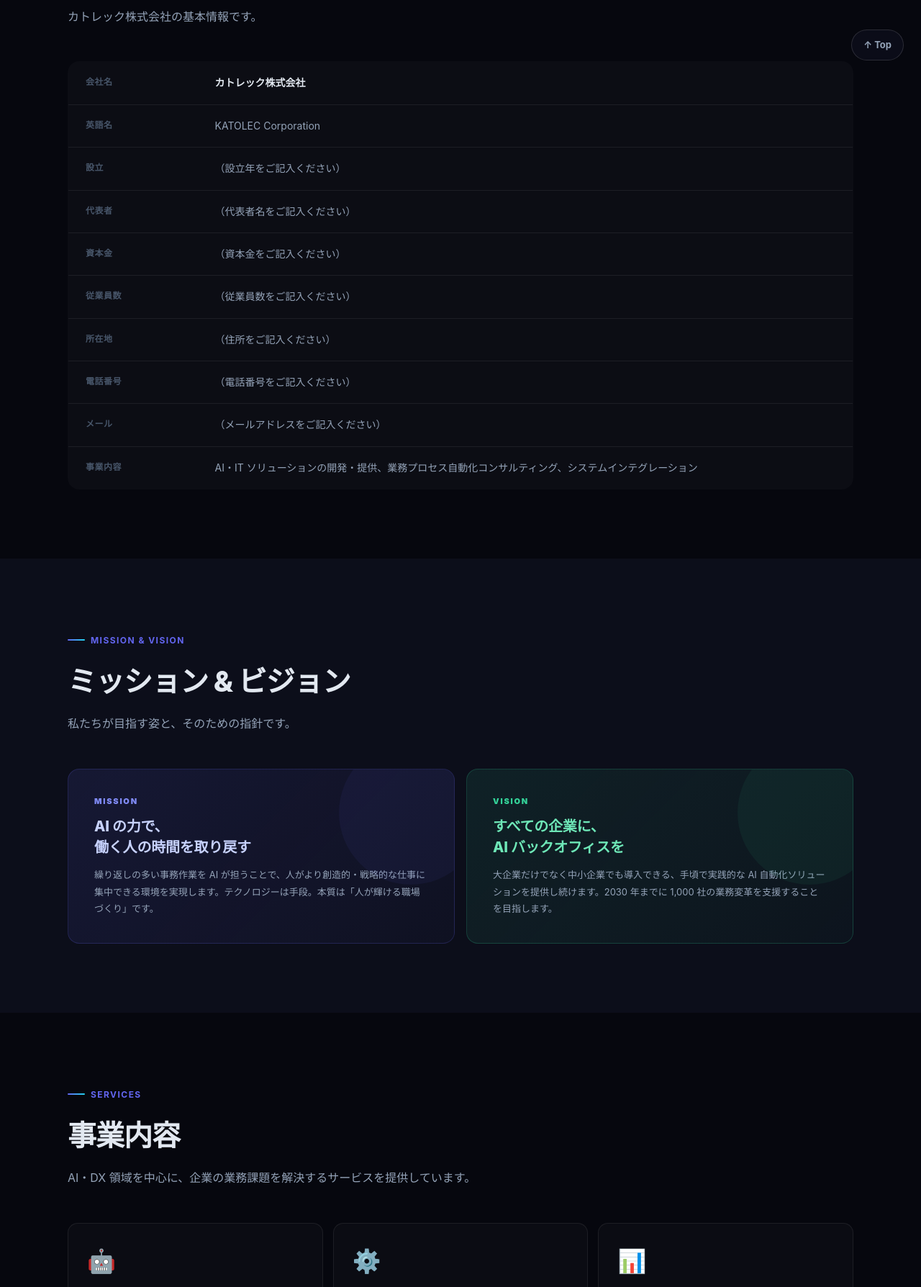
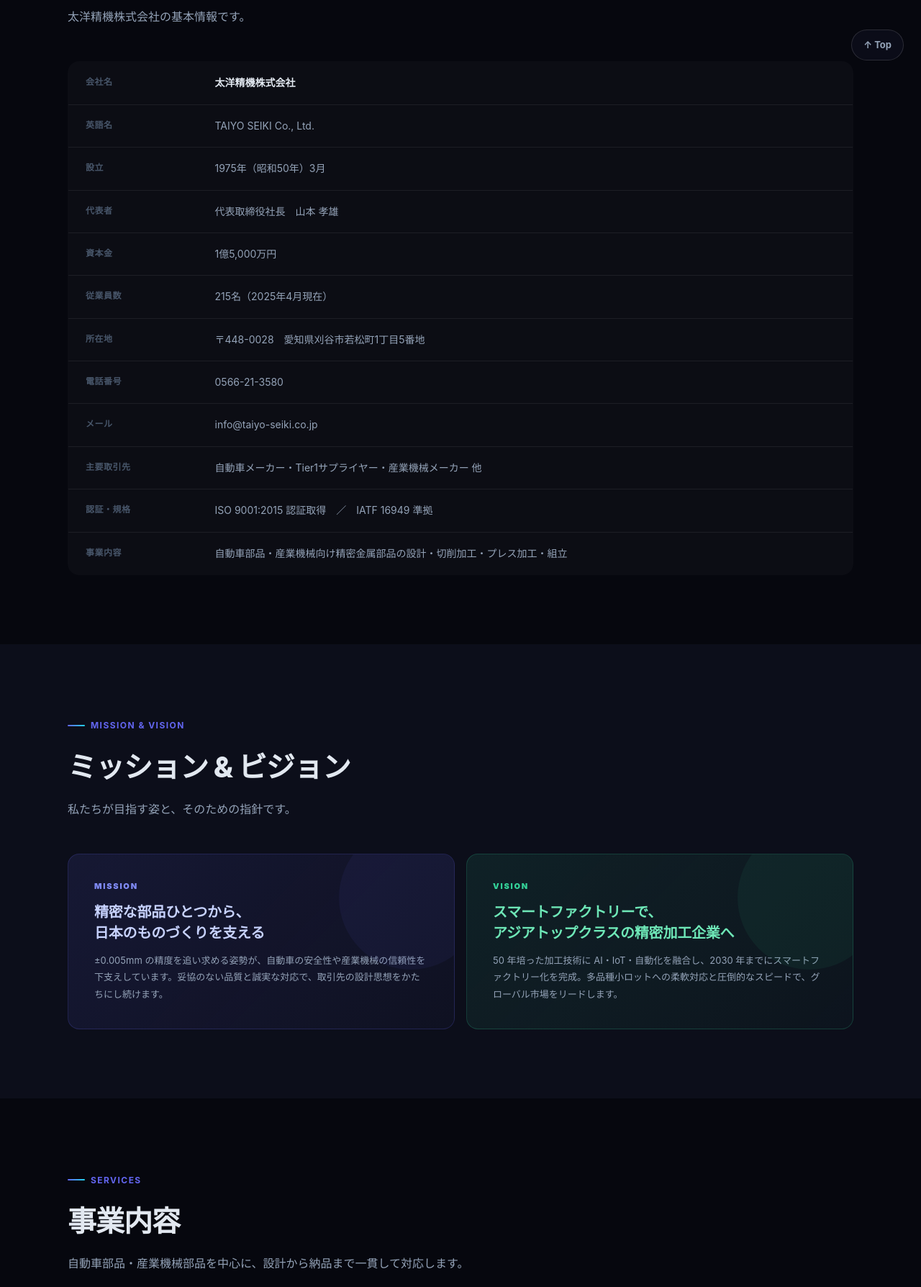
Before and after one commit to ke-kasamatsu/business-file-agent3, a plain HTML site: page company.html in a window 1280 px wide. Shown: the part 692-2480 px from the top of the page at 72% size. Drawn offline with Linux system fonts and the light colour scheme.

Commit message:
update company.html: add fictional manufacturing company info (TAIYO SEIKI)

```diff
--- a/company.html
+++ b/company.html
@@ -174,8 +174,8 @@
   <div class="ph-grid"></div>
   <div class="wrap ph-in">
     <div class="ph-tag">Company Information</div>
-    <h1 class="ph-title"><span class="g-text">カトレック株式会社</span><br>について</h1>
-    <p class="ph-sub">AI・IT ソリューションで企業の業務変革を支援します。<br>業務効率化から戦略 DX まで、ワンストップで対応。</p>
+    <h1 class="ph-title"><span class="g-text">太洋精機株式会社</span><br>について</h1>
+    <p class="ph-sub">自動車・産業機械向け精密金属部品の設計・製造。<br>創業 50 年の技術と、最新 DX で次世代のものづくりを実現します。</p>
   </div>
 </section>
 
@@ -184,18 +184,20 @@
   <div class="wrap">
     <div class="eyebrow">Company Profile</div>
     <h2 class="sec-title">会社概要</h2>
-    <p class="sec-lead">カトレック株式会社の基本情報です。</p>
+    <p class="sec-lead">太洋精機株式会社の基本情報です。</p>
     <table class="profile-tbl">
-      <tr><th>会社名</th><td><strong>カトレック株式会社</strong></td></tr>
-      <tr><th>英語名</th><td>KATOLEC Corporation</td></tr>
-      <tr><th>設立</th><td>（設立年をご記入ください）</td></tr>
-      <tr><th>代表者</th><td>（代表者名をご記入ください）</td></tr>
-      <tr><th>資本金</th><td>（資本金をご記入ください）</td></tr>
-      <tr><th>従業員数</th><td>（従業員数をご記入ください）</td></tr>
-      <tr><th>所在地</th><td>（住所をご記入ください）</td></tr>
-      <tr><th>電話番号</th><td>（電話番号をご記入ください）</td></tr>
-      <tr><th>メール</th><td>（メールアドレスをご記入ください）</td></tr>
-      <tr><th>事業内容</th><td>AI・IT ソリューションの開発・提供、業務プロセス自動化コンサルティング、システムインテグレーション</td></tr>
+      <tr><th>会社名</th><td><strong>太洋精機株式会社</strong></td></tr>
+      <tr><th>英語名</th><td>TAIYO SEIKI Co., Ltd.</td></tr>
+      <tr><th>設立</th><td>1975年（昭和50年）3月</td></tr>
+      <tr><th>代表者</th><td>代表取締役社長　山本 孝雄</td></tr>
+      <tr><th>資本金</th><td>1億5,000万円</td></tr>
+      <tr><th>従業員数</th><td>215名（2025年4月現在）</td></tr>
+      <tr><th>所在地</th><td>〒448-0028　愛知県刈谷市若松町1丁目5番地</td></tr>
+      <tr><th>電話番号</th><td>0566-21-3580</td></tr>
+      <tr><th>メール</th><td>info@taiyo-seiki.co.jp</td></tr>
+      <tr><th>主要取引先</th><td>自動車メーカー・Tier1サプライヤー・産業機械メーカー 他</td></tr>
+      <tr><th>認証・規格</th><td>ISO 9001:2015 認証取得　／　IATF 16949 準拠</td></tr>
+      <tr><th>事業内容</th><td>自動車部品・産業機械向け精密金属部品の設計・切削加工・プレス加工・組立</td></tr>
     </table>
   </div>
 </section>
@@ -209,13 +211,13 @@
     <div class="mv-grid">
       <div class="mv-card mv-m">
         <div class="mv-label">Mission</div>
-        <h3>AI の力で、<br>働く人の時間を取り戻す</h3>
-        <p>繰り返しの多い事務作業を AI が担うことで、人がより創造的・戦略的な仕事に集中できる環境を実現します。テクノロジーは手段。本質は「人が輝ける職場づくり」です。</p>
+        <h3>精密な部品ひとつから、<br>日本のものづくりを支える</h3>
+        <p>±0.005mm の精度を追い求める姿勢が、自動車の安全性や産業機械の信頼性を下支えしています。妥協のない品質と誠実な対応で、取引先の設計思想をかたちにし続けます。</p>
       </div>
       <div class="mv-card mv-v">
         <div class="mv-label">Vision</div>
-        <h3>すべての企業に、<br>AI バックオフィスを</h3>
-        <p>大企業だけでなく中小企業でも導入できる、手頃で実践的な AI 自動化ソリューションを提供し続けます。2030 年までに 1,000 社の業務変革を支援することを目指します。</p>
+        <h3>スマートファクトリーで、<br>アジアトップクラスの精密加工企業へ</h3>
+        <p>50 年培った加工技術に AI・IoT・自動化を融合し、2030 年までにスマートファクトリー化を完成。多品種小ロットへの柔軟対応と圧倒的なスピードで、グローバル市場をリードします。</p>
       </div>
     </div>
   </div>
@@ -226,14 +228,14 @@
   <div class="wrap">
     <div class="eyebrow">Services</div>
     <h2 class="sec-title">事業内容</h2>
-    <p class="sec-lead">AI・DX 領域を中心に、企業の業務課題を解決するサービスを提供しています。</p>
+    <p class="sec-lead">自動車部品・産業機械部品を中心に、設計から納品まで一貫して対応します。</p>
     <div class="svc-grid">
-      <div class="svc-card"><span class="svc-icon">🤖</span><h3>AI エージェント開発</h3><p>業務フローに組み込める AI エージェントをオーダーメイドで開発。書類処理・データ入力・レポート生成など、繰り返し業務の自動化を実現します。</p></div>
-      <div class="svc-card"><span class="svc-icon">⚙️</span><h3>業務プロセス自動化（RPA・AI）</h3><p>RPA と AI を組み合わせたハイブリッドな自動化ソリューション。既存システムを活かしながら、段階的に業務の自動化範囲を拡大します。</p></div>
-      <div class="svc-card"><span class="svc-icon">📊</span><h3>データ活用コンサルティング</h3><p>散在するデータを統合・分析し、経営判断に使えるダッシュボードと KPI 管理の仕組みを構築。データドリブンな意思決定を支援します。</p></div>
-      <div class="svc-card"><span class="svc-icon">🔗</span><h3>システムインテグレーション</h3><p>基幹システム・SaaS・AI ツールを連携させ、情報の断絶を解消。API 設計からミドルウェア開発まで、シームレスな連携を実現します。</p></div>
-      <div class="svc-card"><span class="svc-icon">🎓</span><h3>AI 活用研修・ワークショップ</h3><p>Claude・GPT などの生成 AI を業務で活用するためのハンズオン研修。現場担当者から経営層まで、レベルに合ったプログラムをご用意しています。</p></div>
-      <div class="svc-card"><span class="svc-icon">🛡️</span><h3>AI 導入支援・伴走サポート</h3><p>AI ツールの選定・導入・定着まで一貫してサポート。導入後も継続的な改善提案と運用支援で、投資対効果を最大化します。</p></div>
+      <div class="svc-card"><span class="svc-icon">🔩</span><h3>精密切削加工</h3><p>NC 旋盤・マシニングセンタによる精密切削加工。公差 ±0.005mm の高精度加工に対応し、エンジン部品・ミッション部品など難加工材料も得意とします。</p></div>
+      <div class="svc-card"><span class="svc-icon">🏗️</span><h3>板金・プレス加工</h3><p>薄板から厚板まで幅広い板金加工・プレス加工に対応。ブランク加工・曲げ・絞り・トリミングまで社内一貫生産で短納期を実現します。</p></div>
+      <div class="svc-card"><span class="svc-icon">⚙️</span><h3>金型設計・製造</h3><p>プレス金型・樹脂金型の設計から製造まで対応。3D CAD/CAM を活用し、試作から量産金型まで一貫して社内で完結します。</p></div>
+      <div class="svc-card"><span class="svc-icon">✨</span><h3>表面処理・熱処理</h3><p>焼入れ・焼戻し・浸炭処理などの熱処理に加え、アルマイト・メッキ・塗装など各種表面処理を協力工場と連携してワンストップで提供します。</p></div>
+      <div class="svc-card"><span class="svc-icon">🔬</span><h3>精密検査・品質管理</h3><p>三次元測定機・画像測定器による全数検査・抜き取り検査を実施。IATF 16949 準拠の品質管理体制で、出荷不良ゼロを追求しています。</p></div>
+      <div class="svc-card"><span class="svc-icon">📦</span><h3>組立・ユニット製造</h3><p>部品単品供給から、サブアッシー・ユニット組立まで対応。お客様の工程を内製化することで、調達コストとリードタイムの削減に貢献します。</p></div>
     </div>
   </div>
 </section>
@@ -243,17 +245,17 @@
   <div class="wrap">
     <div class="eyebrow">Track Record</div>
     <h2 class="sec-title">実績・強み</h2>
-    <p class="sec-lead">これまでの取り組みで積み上げてきた実績です。</p>
+    <p class="sec-lead">創業 50 年で積み上げてきた技術と実績です。</p>
     <div class="num-grid">
-      <div class="num-card"><div class="num-val">50<span style="font-size:.6em">+</span></div><div class="num-lbl">導入支援<br>企業数</div></div>
-      <div class="num-card"><div class="num-val">95<span style="font-size:.6em">%</span></div><div class="num-lbl">顧客<br>満足度</div></div>
-      <div class="num-card"><div class="num-val">70<span style="font-size:.6em">%</span></div><div class="num-lbl">平均<br>工数削減率</div></div>
-      <div class="num-card"><div class="num-val">10<span style="font-size:.6em">+</span></div><div class="num-lbl">連携可能<br>システム数</div></div>
+      <div class="num-card"><div class="num-val">50<span style="font-size:.6em">年</span></div><div class="num-lbl">創業からの<br>歴史</div></div>
+      <div class="num-card"><div class="num-val">120<span style="font-size:.6em">社+</span></div><div class="num-lbl">国内外の<br>取引先数</div></div>
+      <div class="num-card"><div class="num-val">±0.005<span style="font-size:.4em">mm</span></div><div class="num-lbl">対応可能な<br>最小公差</div></div>
+      <div class="num-card"><div class="num-val">99.8<span style="font-size:.6em">%</span></div><div class="num-lbl">出荷品質<br>達成率</div></div>
     </div>
     <div class="strength-list">
-      <div class="str-item"><h4>AI 専門チームによる伴走</h4><p>Claude・GPT・Dify など最新 AI ツールに精通したエンジニアが、設計から運用まで一貫して担当します。</p></div>
-      <div class="str-item"><h4>小さく始めて大きく育てる</h4><p>最小構成のプロトタイプで効果を確認してから拡張。初期投資リスクを抑えながら確実な ROI を実現します。</p></div>
-      <div class="str-item"><h4>業種・業務に特化したノウハウ</h4><p>製造・小売・サービス業など多業種での導入経験から、業種特有の課題に対する実践的な解決策を提案します。</p></div>
+      <div class="str-item"><h4>50 年の精密加工ノウハウ</h4><p>創業以来培ってきた加工技術と職人の技が強み。熟練技術者と最新設備の融合で、難加工品・高精度品に安定対応します。</p></div>
+      <div class="str-item"><h4>多品種小ロットへの柔軟対応</h4><p>試作 1 個から量産万単位まで、同じ品質基準で対応。急な設計変更や短納期要求にも、小回りの効く生産体制で応えます。</p></div>
+      <div class="str-item"><h4>ISO / IATF 認証の品質管理体制</h4><p>ISO 9001:2015・IATF 16949 準拠の品質管理を全工程に適用。三次元測定機による全数・抜き取り検査で出荷不良ゼロを追求します。</p></div>
     </div>
   </div>
 </section>
@@ -311,15 +313,19 @@
         <div class="ct-info">
           <div class="ct-info-item">
             <span class="ct-icon">📍</span>
-            <div><div class="ct-lbl">所在地</div><div class="ct-val">（住所をご記入ください）</div></div>
+            <div><div class="ct-lbl">所在地</div><div class="ct-val">〒448-0028　愛知県刈谷市若松町1丁目5番地</div></div>
           </div>
           <div class="ct-info-item">
             <span class="ct-icon">📞</span>
-            <div><div class="ct-lbl">電話番号</div><div class="ct-val">（電話番号をご記入ください）</div></div>
+            <div><div class="ct-lbl">電話番号</div><div class="ct-val">0566-21-3580</div></div>
+          </div>
+          <div class="ct-info-item">
+            <span class="ct-icon">✉️</span>
+            <div><div class="ct-lbl">メール</div><div class="ct-val">info@taiyo-seiki.co.jp</div></div>
           </div>
           <div class="ct-info-item">
             <span class="ct-icon">🕐</span>
-            <div><div class="ct-lbl">受付時間</div><div class="ct-val">平日 9:00 〜 18:00</div></div>
+            <div><div class="ct-lbl">受付時間</div><div class="ct-val">平日 8:30 〜 17:30</div></div>
           </div>
         </div>
       </div>
@@ -337,7 +343,7 @@
         <a href="company.html">会社情報</a>
         <a href="#contact">お問い合わせ</a>
       </nav>
-      <div class="ft-copy">© 2025 KATOLEC Corporation.</div>
+      <div class="ft-copy">© 2025 TAIYO SEIKI Co., Ltd.</div>
     </div>
   </div>
 </footer>
```
